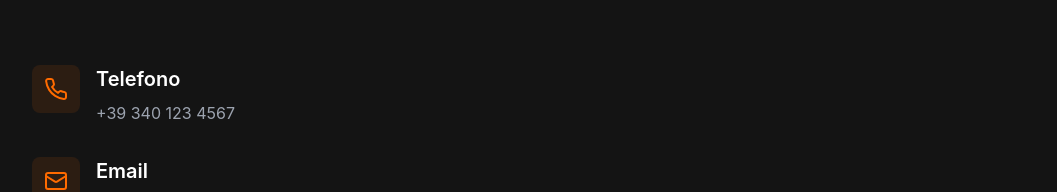
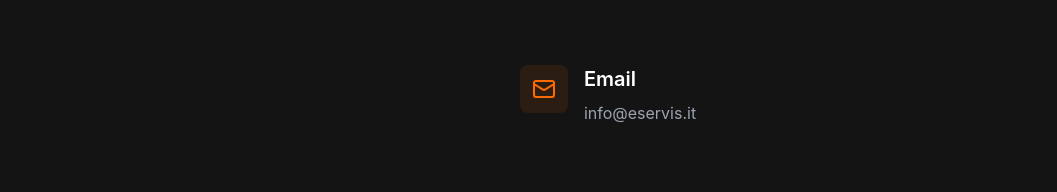
Before and after one commit to htsky26/eservis, a React (Vite) app: page / in a window 1280 px wide. Shown: the part 3222-3414 px from the top of the page, without its empty margins (32-1089 px from the left). Built offline with nearby package versions, Linux system fonts and the light colour scheme.

Commit message:
Updated Contact.tsx

```diff
--- a/src/components/Contact.tsx
+++ b/src/components/Contact.tsx
@@ -1,4 +1,4 @@
-import { Mail, Phone } from 'lucide-react';
+import { Mail } from 'lucide-react';
 
 export default function Contact() {
 
@@ -14,20 +14,7 @@ export default function Contact() {
           </p>
         </div>
 
-        <div className="grid md:grid-cols-2 gap-12">
-          <div className="space-y-8">
-            <div className="flex items-start gap-4">
-              <div className="flex-shrink-0 w-12 h-12 bg-primary-orange/10 rounded-lg flex items-center justify-center">
-                <Phone className="text-primary-orange" size={24} />
-              </div>
-              <div>
-                <h3 className="text-xl font-semibold mb-2 text-white">Telefono</h3>
-                <a href="tel:+393401234567" className="text-gray-400 hover:text-primary-orange transition-colors duration-300">
-                  +39 340 123 4567
-                </a>
-              </div>
-            </div>
-
+        <div className="flex justify-center">
           <div className="flex items-start gap-4">
             <div className="flex-shrink-0 w-12 h-12 bg-primary-orange/10 rounded-lg flex items-center justify-center">
               <Mail className="text-primary-orange" size={24} />
@@ -39,12 +26,6 @@ export default function Contact() {
               </a>
             </div>
           </div>
-
-            <div className="pt-8">
-              <p className="text-primary-orange font-semibold">Supporto tecnico eventi: 24/7</p>
-            </div>
-          </div>
-
         </div>
       </div>
     </section>
```
Lines whose indentation alone changed are shown as unchanged.
